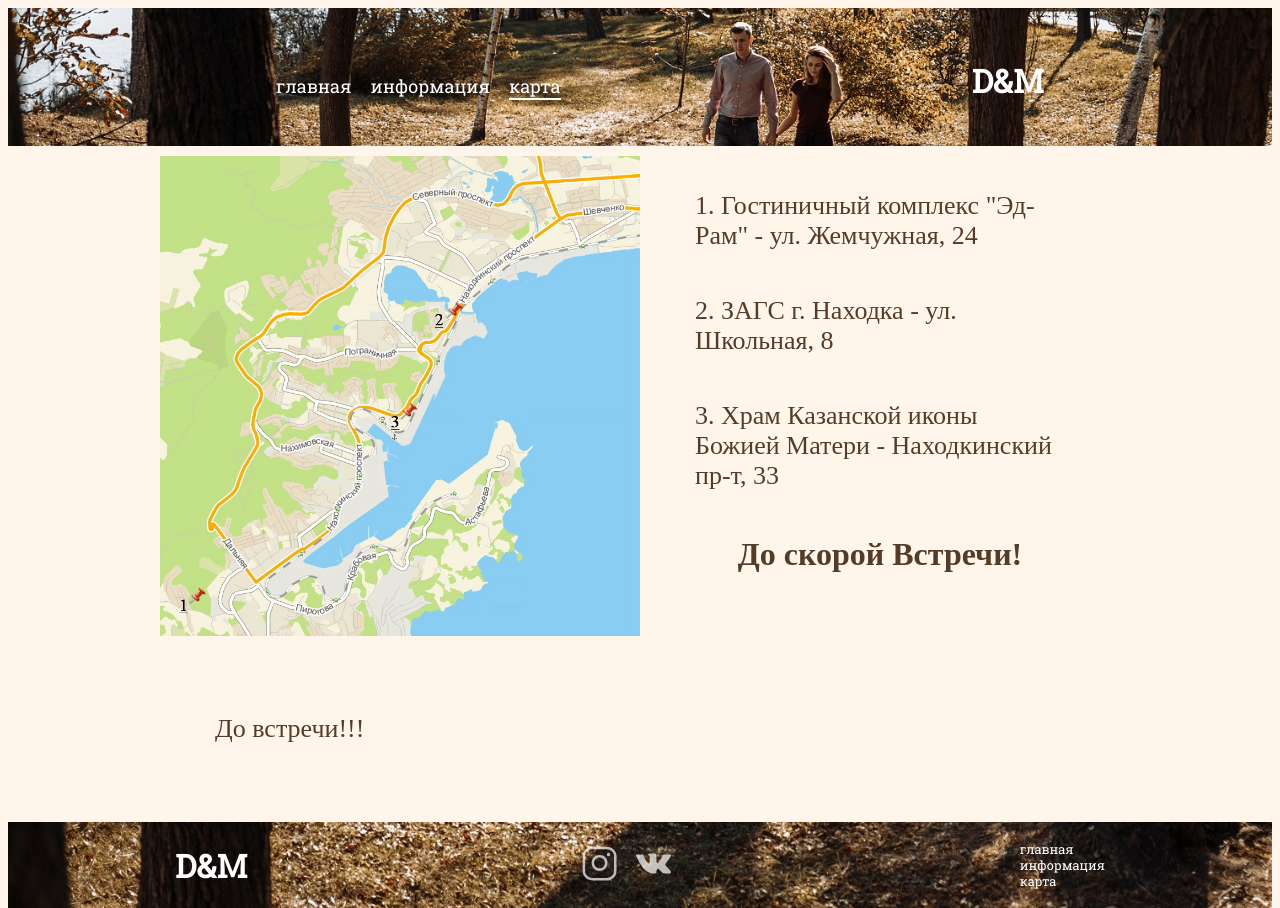
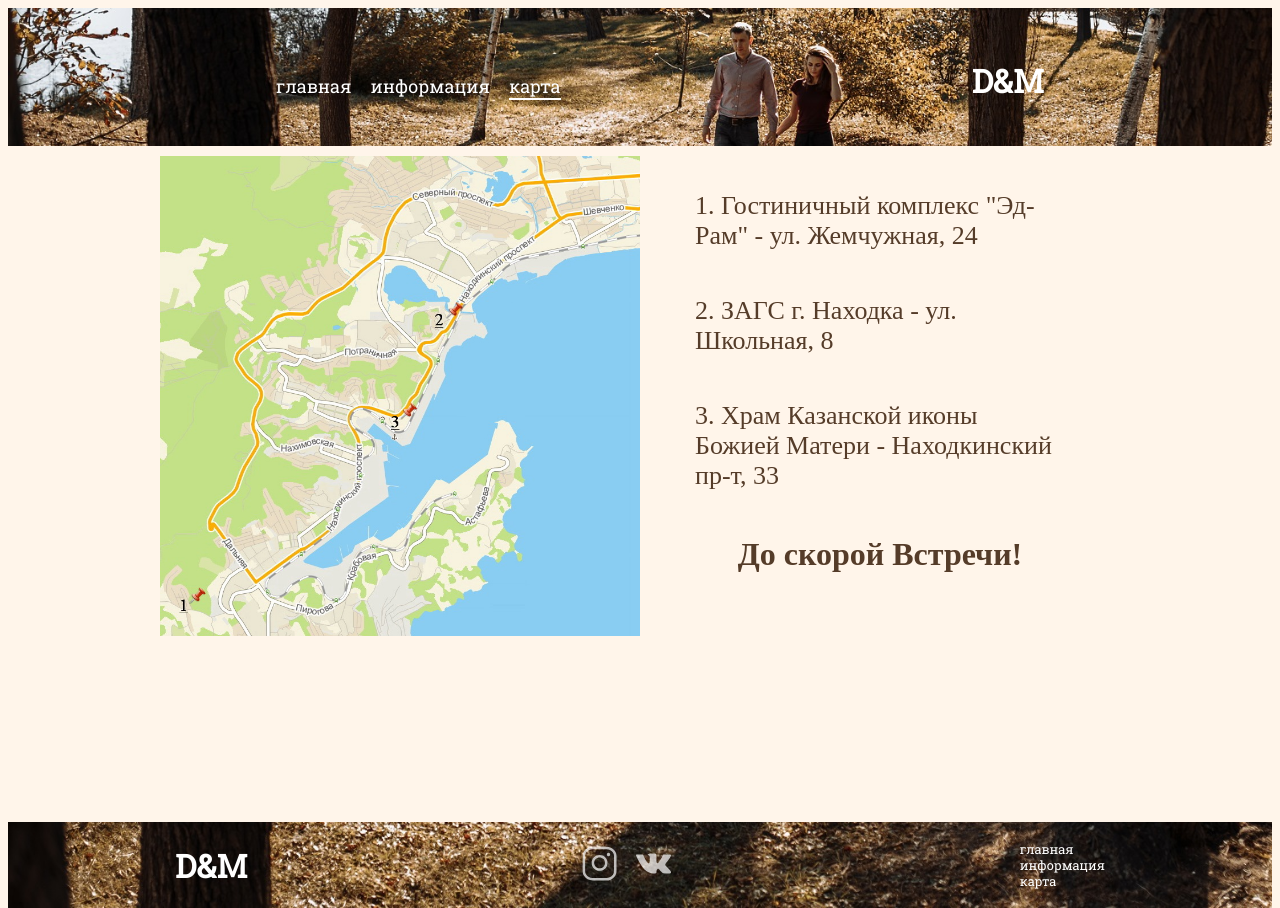
Before and after one commit to dotADmit/dotadmit.github.io, a Jekyll site: the page built from contacts.html, in a window 1280 px wide. Built offline with Jekyll 4.4.1, drawn with Linux system fonts in a browser that asks for light colours.

Commit message:
Update contacts.html

```diff
--- a/contacts.html
+++ b/contacts.html
@@ -18,10 +18,10 @@ layout: default
 
 
            </div>
-   <div class="note">
+<!--    <div class="note">
        <p>До встречи!!!</p>
 
-    </div>
+    </div> -->
 
 
 <!--    <div class="photo1">-->
```
